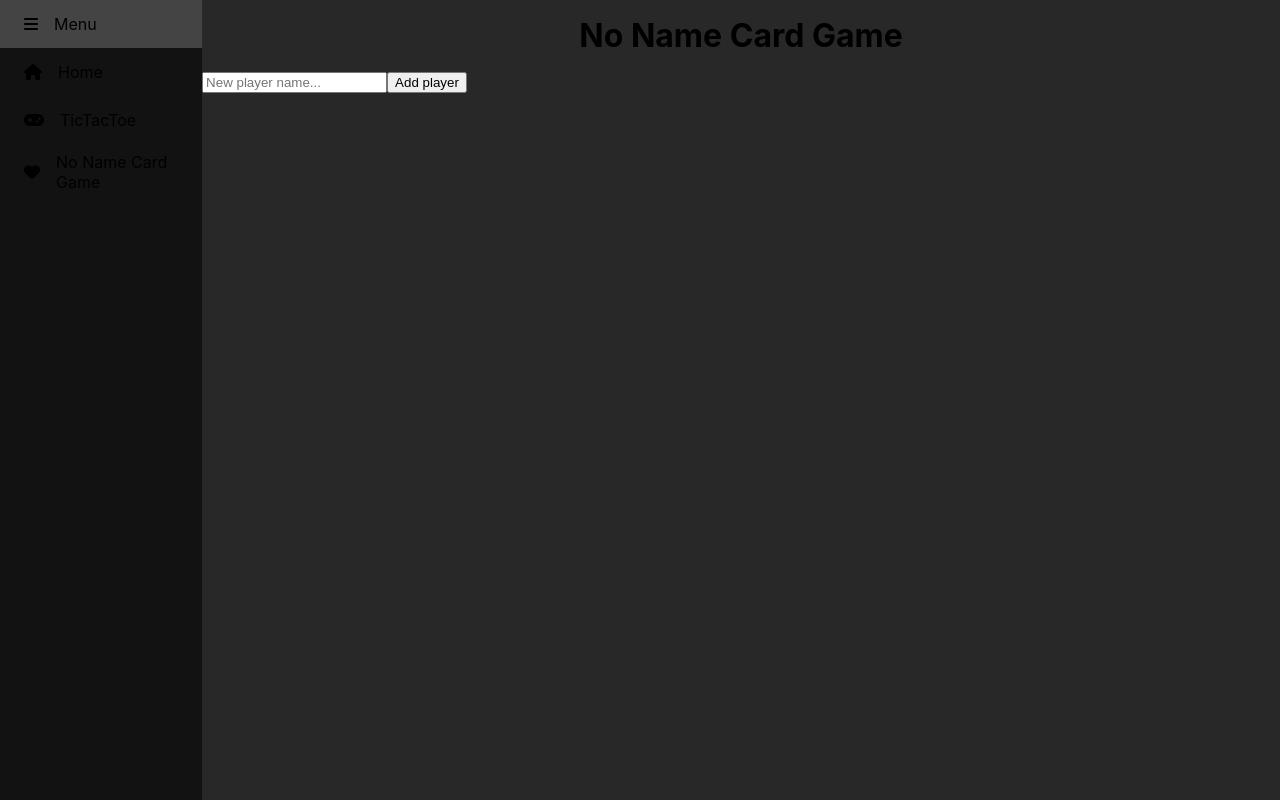
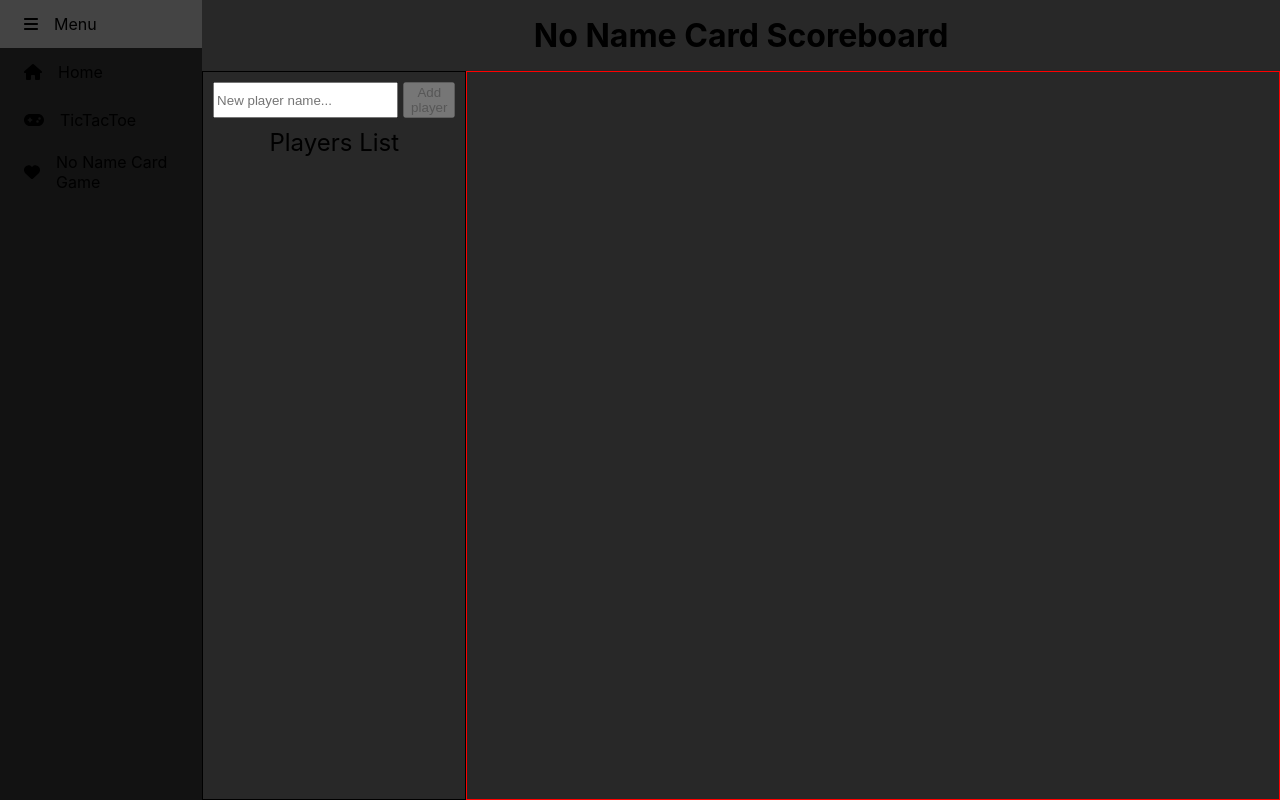
Before and after one commit to neito-s-den/react-web, a React (Vite) app: page / in a window 1280 px wide. Built offline with nearby package versions, Linux system fonts and the light colour scheme.

Commit message:
add and remove player ok, scoreboard init

```diff
--- a/src/components/NoNameCardGame/NoNameCardGame.css
+++ b/src/components/NoNameCardGame/NoNameCardGame.css
@@ -12,7 +12,7 @@
 .gameBody {
     display: flex;
     flex-direction: row;
-    flex-grow: 1;
+    /* flex-grow: 1; */
     height: 100%;
     width: 100%;
 
--- a/src/components/NoNameCardGame/NoNameCardGame.jsx
+++ b/src/components/NoNameCardGame/NoNameCardGame.jsx
@@ -1,18 +1,28 @@
 import React, { useState, useEffect } from 'react';
 import PlayerManager from './PlayerManager';
+import ScoreBoard from './ScoreBoard';
 import './NoNameCardGame.css';
 
 function NoNameCardGame() {
     const [players, setPlayers] = useState([]);
 
     const onAddPlayerClicked = (player) => {
+        console.log('Adding player from parent ...');
         setPlayers([...players, player]);
     }
+
+    const onRemovePlayerClicked = (i) => {
+        console.log('Removing player from parent ...', i);
+        let newPlayers = [...players];
+        newPlayers.splice(i, 1);
+        setPlayers(newPlayers);
+    };
     return (
         <div className="root">
-            <h1>No Name Card Game</h1>
+            <h1>No Name Card Scoreboard</h1>
             <div className='gameBody'>
-                <PlayerManager onAddPlayerClicked={onAddPlayerClicked} />
+                <PlayerManager onAddPlayerClicked={onAddPlayerClicked} onRemovePlayerClicked={onRemovePlayerClicked} players={players} />
+                <ScoreBoard players={players} />
             </div>
         </div>
     )
--- a/src/components/NoNameCardGame/PlayerManager.jsx
+++ b/src/components/NoNameCardGame/PlayerManager.jsx
@@ -1,13 +1,21 @@
-import React, { useState, useEffect } from 'react';
+import React, { useState } from 'react';
 import styles from './PlayerManager.module.css';
+import { FontAwesomeIcon } from "@fortawesome/react-fontawesome";
+import { faTrash } from "@fortawesome/free-solid-svg-icons";
 
-function PlayerManager(onAddPlayerClicked) {
+function PlayerManager({ onAddPlayerClicked, onRemovePlayerClicked, players }) {
     const [player, setPlayer] = useState("");
 
     const addPlayer = () => {
         console.log("Adding player...");
-        onAddPlayerClicked(player);
+        !players.includes(player) ? onAddPlayerClicked(player) : alert('Player already exists');
+        setPlayer("");
     }
+
+    const removePlayer = (index) => {
+        console.log("Removing index...", index);
+        onRemovePlayerClicked(player);
+    };
 
     const handleInputChange = (event) => {
         setPlayer(event.target.value);
@@ -17,7 +25,18 @@ function PlayerManager(onAddPlayerClicked) {
         <div className={styles.root}>
             <div className={styles.nameInput}>
                 <input type="text" name="newPlayer" id="newPlayer" placeholder='New player name...' onChange={handleInputChange} value={player} />
-                <button onClick={addPlayer}>Add player</button>
+                <button onClick={addPlayer} disabled={!player}>Add player</button>
+            </div>
+            <div className={styles.title}>Players List</div>
+            <div className={styles.playerList}>
+                {players.map((player, index) => (
+                    <div key={index} className={styles.player}>
+                        <div>{player}</div>
+                        <div className={styles.trashIcon}>
+                            <FontAwesomeIcon icon={faTrash} onClick={() => {removePlayer(index)}}/>
+                        </div>
+                    </div>
+                ))}
             </div>
         </div>
     )
--- a/src/components/NoNameCardGame/PlayerManager.module.css
+++ b/src/components/NoNameCardGame/PlayerManager.module.css
@@ -2,8 +2,64 @@
     width: 300px;
     display: flex;
     flex-direction: column;
+    border: 1px solid black;
 }
 
-/* .nameInput {
+.nameInput {
+    display: flex;
+    flex-direction: row;
+    padding: 10px;
+    /* background-color: ; */
+}
 
-} */
+.nameInput * {
+    flex-grow: 1;
+}
+.nameInput > :first-child {
+    margin-right: 5px;
+}
+.title {
+    text-align: center;
+    font-size: 1.5em;
+    font-weight: 400;
+}
+.playerList {
+    height: 100%;
+    padding-top: 1em;
+}
+
+.player {
+    display: flex;
+    flex-direction: row;
+    padding: 10px 0;
+    justify-content: center;
+    position: relative;
+    overflow-x: hidden;
+    text-overflow: ellipsis;
+}
+
+.playerList > :nth-child(odd) {
+    background-color: #202020;
+}
+
+.playerList > :hover {
+    background-color: #151515;
+}
+
+.trashIcon {
+    position: absolute;
+    right: 0; /* Align to the right side */
+}.player {
+    display: flex;
+    flex-direction: row;
+    padding: 10px 0;
+    justify-content: center;
+    position: relative; /* Make this the containing block for the absolute positioning */
+}
+
+.trashIcon {
+    position: absolute;
+    right: 0; /* Align to the right side */
+    padding: 0 10px 0 0 ;
+    cursor: pointer;
+}
--- /dev/null
+++ b/src/components/NoNameCardGame/ScoreBoard.jsx
@@ -0,0 +1,12 @@
+import React, { useState } from 'react';
+import styles from './ScoreBoard.module.css';
+import { FontAwesomeIcon } from "@fortawesome/react-fontawesome";
+
+function ScoreBoard({ players }) {
+    return (
+        <div className={styles.root}>
+        </div>
+    )
+}
+
+export default ScoreBoard;
--- /dev/null
+++ b/src/components/NoNameCardGame/ScoreBoard.module.css
@@ -0,0 +1,6 @@
+.root {
+    display: flex;
+    flex-direction: column;
+    width: 100%;
+    border: 1px solid red;
+}
```
Also changed, not shown: public/home.png (deleted), public/tictactoe.png (deleted).
